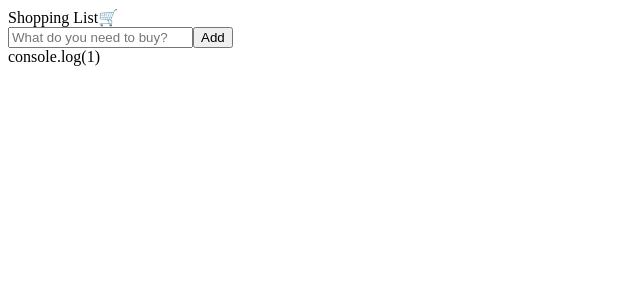
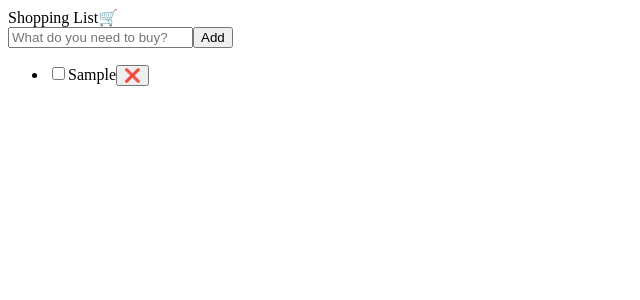
Before and after one commit to ortab123/shopping-list-react, a React (Vite) app: page / in a window 1280 px wide. Both pictures are taken after typing "Sample" into the empty fields and a click on the button "Add". Shown: the top 300 px of the page, without its empty margins (0-640 px from the left). Built offline with nearby package versions, Linux system fonts and the light colour scheme.

Commit message:
Added delete and toggle options

```diff
--- a/src/App.jsx
+++ b/src/App.jsx
@@ -11,13 +11,28 @@ function App() {
   function handleAddItems(item) {
     setItemsList((items) => [...items, item]);
   }
+
+  function handleDeleteItem(id) {
+    setItemsList((items) => items.filter((item) => item.id !== id));
+  }
+
+  function handleToggleItem(id) {
+    setItemsList((items) =>
+      items.map((item) =>
+        item.id === id ? { ...item, packed: !item.packed } : item,
+      ),
+    );
+  }
+
   return (
     <>
       <Header />
       <ItemInput onAddItems={handleAddItems} />
-      console.log({itemsList.length})
-      <ShoppingList />
-      <ShoppingItem />
+      <ShoppingList
+        itemsList={itemsList}
+        onDeleteItem={handleDeleteItem}
+        onToggleItem={handleToggleItem}
+      />
     </>
   );
 }
--- a/src/components/ShoppingItem.jsx
+++ b/src/components/ShoppingItem.jsx
@@ -1,3 +1,15 @@
-export default function ShoppingItem() {
-  return <></>;
+export default function ShoppingItem({ item, onDeleteItem, onToggleItem }) {
+  return (
+    <li>
+      <span style={item.packed ? { textDecoration: "line-through" } : {}}>
+        <input
+          type="checkbox"
+          checked={item.packed}
+          onChange={() => onToggleItem(item.id)}
+        />
+        {item.name}
+      </span>
+      <button onClick={() => onDeleteItem(item.id)}>❌</button>
+    </li>
+  );
 }
--- a/src/components/ShoppingList.jsx
+++ b/src/components/ShoppingList.jsx
@@ -1,3 +1,22 @@
-export default function ShoppingList() {
-  return <></>;
+import ShoppingItem from "./ShoppingItem";
+
+export default function ShoppingList({
+  itemsList,
+  onDeleteItem,
+  onToggleItem,
+}) {
+  return (
+    <div className="list">
+      <ul>
+        {itemsList.map((item) => (
+          <ShoppingItem
+            item={item}
+            key={item.id}
+            onDeleteItem={onDeleteItem}
+            onToggleItem={onToggleItem}
+          />
+        ))}
+      </ul>
+    </div>
+  );
 }
```
